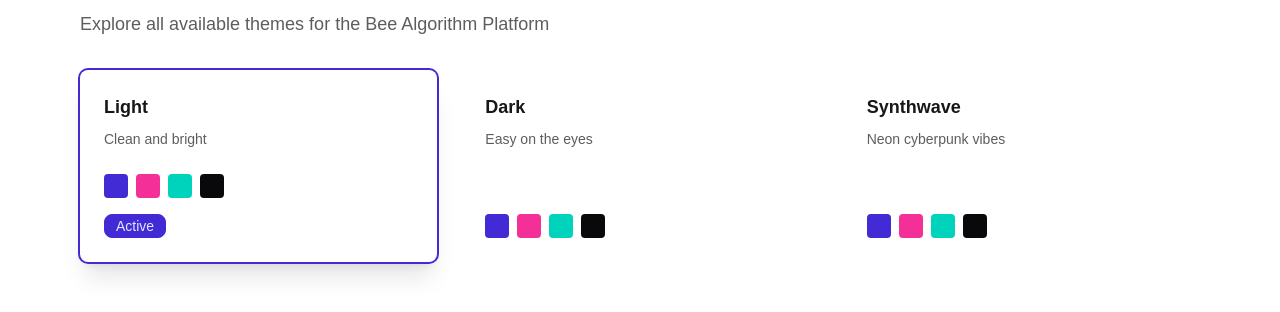
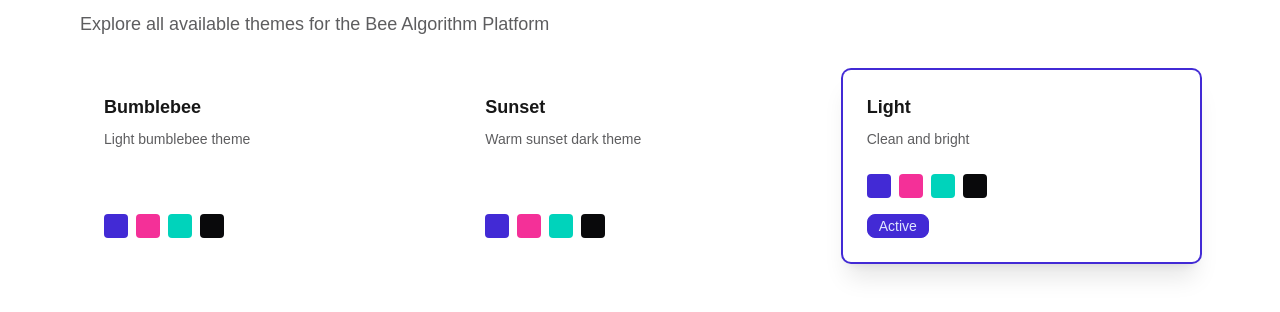
Before and after one commit to thursdaygirll/Algo_ABC, a Next.js app in the folder algoabcapp/: page /theme-demo in a window 1280 px wide. Shown: the part 143-455 px from the top of the page. Built offline with nearby package versions, Linux system fonts and the light colour scheme; no server answers.

Commit message:
Change title cards emojis to icons and implemented theme change ability (still working on setting the correct theme)

```diff
--- a/algoabcapp/app/page.tsx
+++ b/algoabcapp/app/page.tsx
@@ -1,6 +1,7 @@
 import Link from 'next/link';
 import FeatureCard from '@/components/cards/FeatureCard';
 import StatCard from '@/components/StatCard';
+import { Rocket, Folder, BarChart2, Download } from 'lucide-react';
 
 export default function Home() {
   return (
@@ -36,25 +37,25 @@ export default function Home() {
 
           <div className="grid gap-6 grid-cols-1 sm:grid-cols-2 lg:grid-cols-4">
             <FeatureCard
-              icon={'🚀'}
+              icon={<Rocket className="inline-block w-12 h-12" />}
               title={'Run experiments'}
               description={'Configure ABC parameters and run optimization jobs locally or via the API.'}
             />
 
             <FeatureCard
-              icon={'📁'}
+              icon={<Folder className="inline-block w-12 h-12" />}
               title={'Upload datasets'}
               description={'Upload Excel or CSV files, or use built-in sample datasets to get started.'}
             />
 
             <FeatureCard
-              icon={'📊'}
+              icon={<BarChart2 className="inline-block w-12 h-12" />}
               title={'Interactive charts'}
               description={'View convergence, KPIs and detailed result series with ApexCharts.'}
             />
 
             <FeatureCard
-              icon={'⬇️'}
+              icon={<Download className="inline-block w-12 h-12" />}
               title={'Export results'}
               description={'Download results as CSV or Excel for further analysis and reporting.'}
             />
--- a/algoabcapp/components/ThemeController.tsx
+++ b/algoabcapp/components/ThemeController.tsx
@@ -7,30 +7,51 @@ export default function ThemeController() {
   const [currentTheme, setCurrentTheme] = useState<Theme>('light');
   const [isDark, setIsDark] = useState(false);
 
+  // Keep native inputs in sync so DaisyUI's CSS-only theme-controller can pick them up
+  const syncThemeInputs = (theme: Theme) => {
+    if (typeof document === 'undefined') return;
+    const inputs = Array.from(document.querySelectorAll<HTMLInputElement>('input.theme-controller'));
+    inputs.forEach((inp) => {
+      if (inp.type === 'radio') {
+        inp.checked = inp.value === theme;
+      } else if (inp.type === 'checkbox') {
+        // For checkbox controls that represent a theme when checked, set checked accordingly
+        inp.checked = inp.value === theme;
+      }
+    });
+  };
+
   useEffect(() => {
     // Initialize theme from storage or system preference
     const savedTheme = getThemeFromStorage();
     setCurrentTheme(savedTheme);
+    // Treat 'dark' as the dark theme and 'light' as the light theme
     setIsDark(savedTheme === 'dark');
     applyTheme(savedTheme);
+    // ensure DOM inputs with class theme-controller reflect the saved theme
+    syncThemeInputs(savedTheme);
   }, []);
 
   const handleThemeChange = (theme: Theme) => {
     setCurrentTheme(theme);
+    // treat 'dark' as the dark theme
     setIsDark(theme === 'dark');
     saveThemeToStorage(theme);
     applyTheme(theme);
+    // sync native inputs to match the new theme so DaisyUI CSS selectors pick it up
+    syncThemeInputs(theme);
   };
 
   const toggleDarkMode = () => {
-    const newTheme = isDark ? 'light' : 'dark';
+    // Toggle between light and dark themes
+    const newTheme: Theme = isDark ? 'light' : 'dark';
     handleThemeChange(newTheme);
   };
 
   return (
     <div className="flex items-center gap-2">
       {/* Quick Dark/Light Toggle */}
-      <label className="flex cursor-pointer gap-2 items-center">
+  <label className="flex cursor-pointer gap-2 items-center">
         <svg
           xmlns="http://www.w3.org/2000/svg"
           width="20"
@@ -51,7 +72,10 @@ export default function ThemeController() {
           type="checkbox"
           checked={isDark}
           onChange={toggleDarkMode}
-          className="toggle toggle-sm"
+          value="dark"
+          aria-label="Toggle theme"
+          /* DaisyUI: theme-controller makes this input control page theme via CSS */
+          className="toggle toggle-sm theme-controller"
         />
 
         <svg
--- a/algoabcapp/components/cards/FeatureCard.tsx
+++ b/algoabcapp/components/cards/FeatureCard.tsx
@@ -1,5 +1,7 @@
+import { ReactNode } from 'react';
+
 interface FeatureCardProps {
-  icon: string;
+  icon: ReactNode;
   title: string;
   description: string;
 }
--- a/algoabcapp/lib/theme.ts
+++ b/algoabcapp/lib/theme.ts
@@ -1,6 +1,8 @@
 export type Theme =
   | 'light'
   | 'dark'
+  | 'bumblebee'
+  | 'sunset'
   | 'synthwave'
   | 'retro'
   | 'cyberpunk'
@@ -20,6 +22,8 @@ export type Theme =
   | 'winter';
 
 export const availableThemes: { value: Theme; label: string; description: string }[] = [
+  { value: 'bumblebee', label: 'Bumblebee', description: 'Light bumblebee theme' },
+  { value: 'sunset', label: 'Sunset', description: 'Warm sunset dark theme' },
   { value: 'light', label: 'Light', description: 'Clean and bright' },
   { value: 'dark', label: 'Dark', description: 'Easy on the eyes' },
   { value: 'synthwave', label: 'Synthwave', description: 'Neon cyberpunk vibes' },
```
